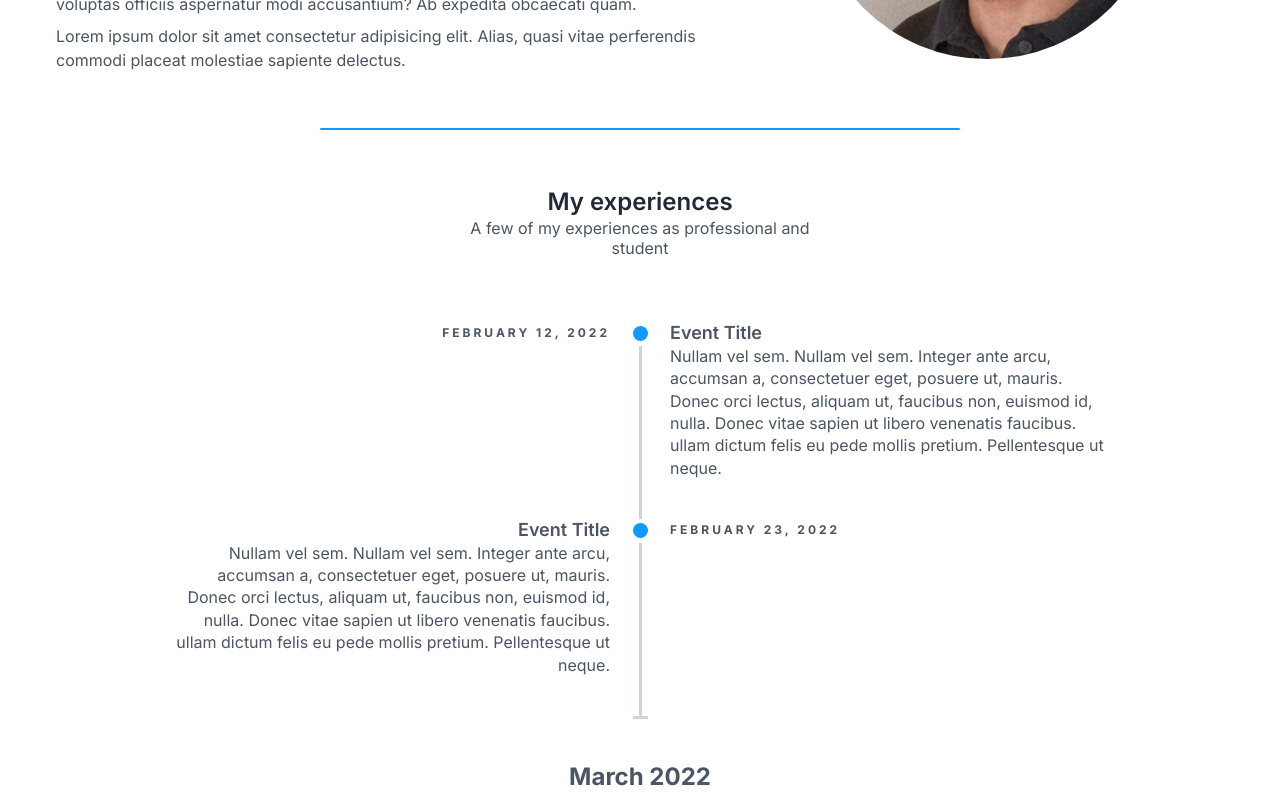
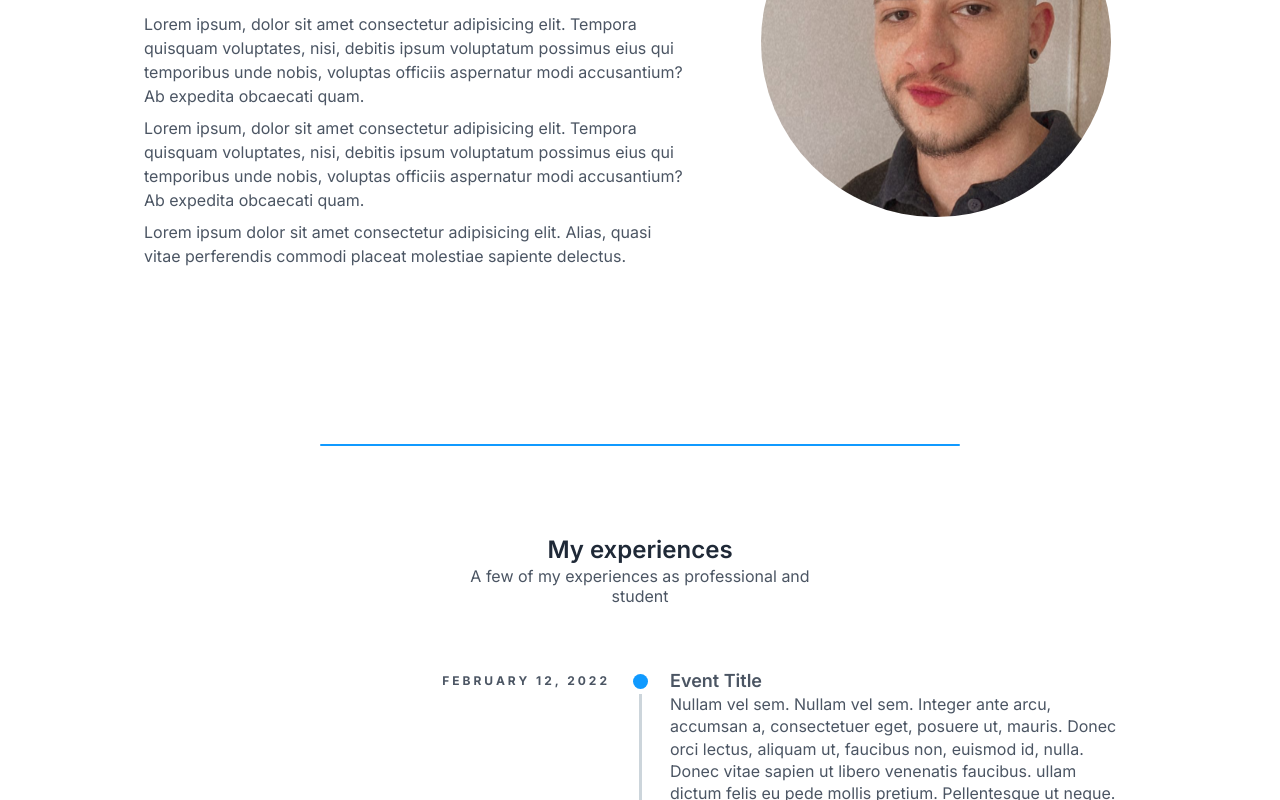
Before and after one commit to harry-fruit/my-portfolio, a Next.js app: page / in a window 1280 px wide. Shown: the part 1160-1960 px from the top of the page. Built offline with nearby package versions, Linux system fonts and the light colour scheme.

Commit message:
fix: ajustando padding em about e experiences

```diff
--- a/src/components/about/About.tsx
+++ b/src/components/about/About.tsx
@@ -4,7 +4,7 @@ import { LineSplit } from "@/components/LineSplit";
 
 export const About: React.FC = (): JSX.Element => {
   return (
-    <section id={"about"} className={`w-full py-10 px-2 md:px-6 md:py-12 lg:py-14 lg:px-10 xl:px-14 2xl:px-24 2xl:py-32 ${style.aboutContainer}`}>
+    <section id={"about"} className={`w-full py-12 px-2 md:px-6 md:py-16 lg:py-24 lg:px-20 xl:px-36 xl:py-44 2xl:px-52 2xl:py-52 ${style.aboutContainer}`}>
       <div id="header-wrapper" className={`${style.header} flex flex-col justify-center items-center relative`}>
         <h2 className="text-3xl w-full text-center md:text-start font-semibold text-gray-800 dark:text-gray-50">Hey, Im Isaque.</h2>
         <h4 className={"text-xl py-4 text-center md:text-start font-medium text-gray-600 dark:text-gray-100"}>
--- a/src/components/experiences/Experiences.tsx
+++ b/src/components/experiences/Experiences.tsx
@@ -2,8 +2,8 @@ import style from "@/styles/experiences.module.scss";
 
 export const Experience: React.FC = (): JSX.Element => {
   return (
-    <section id={"experience"} className={"flex flex-col items-center px-4 pt-14 pb-7 2xl:pt-20 2xl:pb-10"}>
-      <div className={`${style.headerTitle} text-center mb-8 md:mb-12 lg:mb-14 xl:mb-16 2xl:mb-20`}>
+    <section id={"experience"} className={"flex flex-col items-center py-6 md:py-10 lg:py-12 xl:py-14 2xl:py-16"}>
+      <div className={`${style.headerTitle} text-center my-8 md:mb-12 lg:mb-14 xl:mb-16 2xl:mb-20`}>
         <h2 className="text-2xl font-semibold text-gray-800">My experiences</h2>
         <p className="text-sm text-gray-600">A few of my experiences as professional and student</p>
       </div>
```
